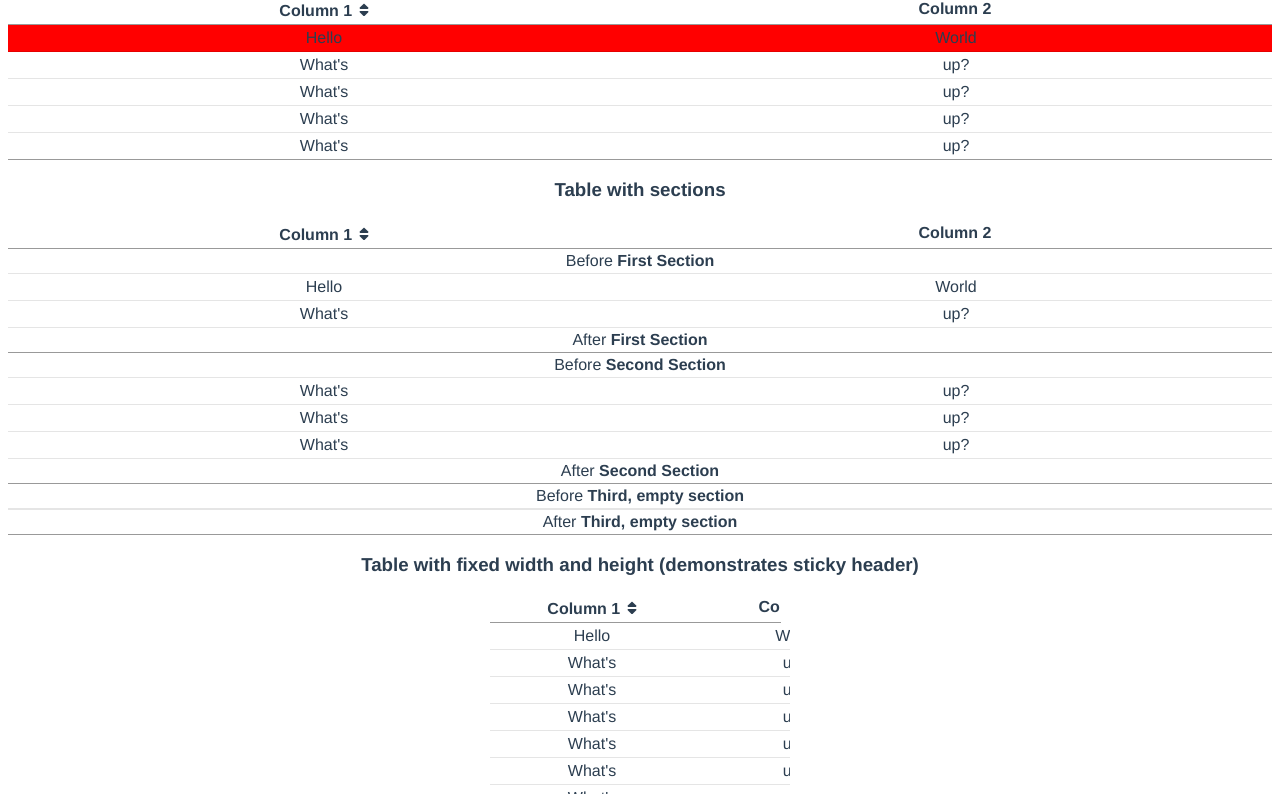
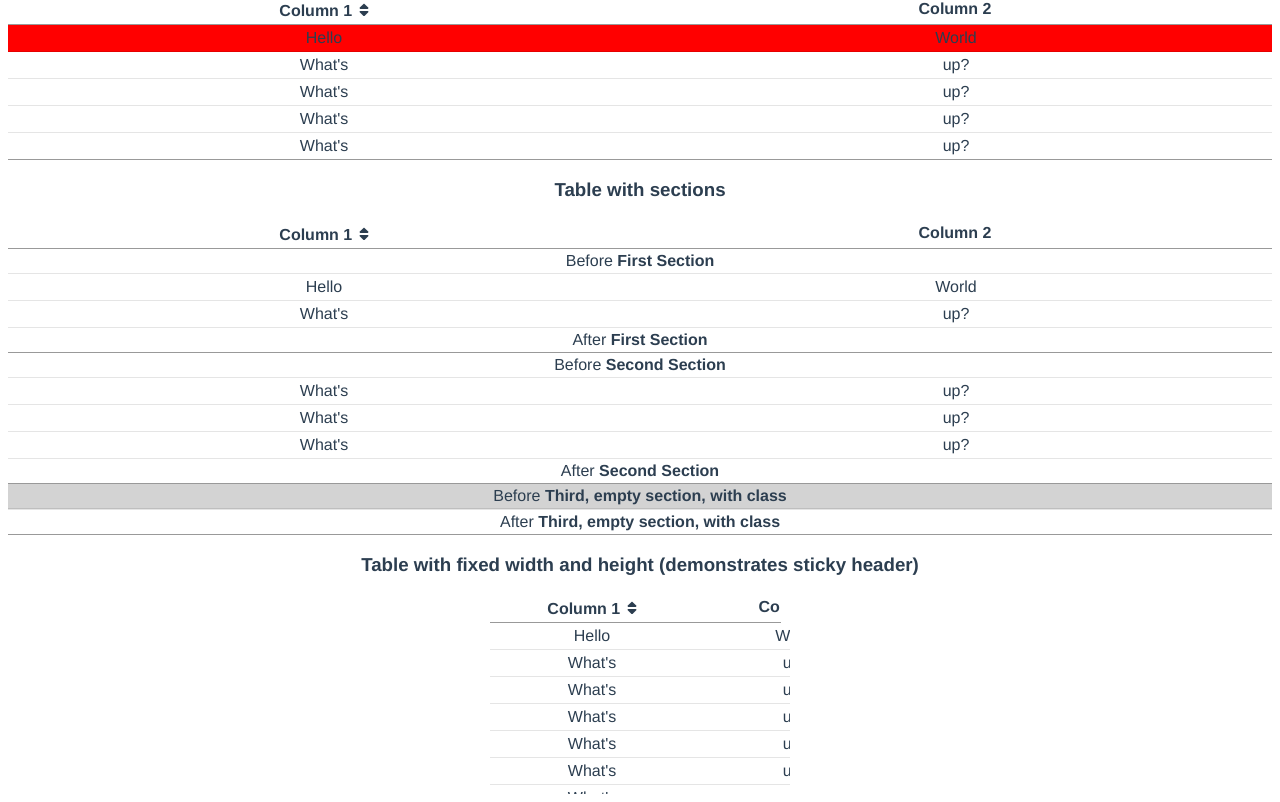
Before and after one commit to gbv/vue-flexible-table, a Vue app: page / in a window 1280 px wide. Shown: the part 508-1310 px from the top of the page. Built offline with nearby package versions, Linux system fonts and the light colour scheme; the HTML template or start-up script is replaced by a standard one.

Commit message:
Add custom section classes

```diff
--- a/src/Example03.vue
+++ b/src/Example03.vue
@@ -69,8 +69,9 @@ export default {
           ],
         },
         {
-          name: "Third, empty section",
+          name: "Third, empty section, with class",
           items: [],
+          _class: "custom-section-class",
         },
       ],
     }
@@ -79,4 +80,7 @@ export default {
 </script>
 
 <style>
+.custom-section-class > .flexibleTable-section-before {
+  background-color: lightgrey;
+}
 </style>
--- a/src/FlexibleTable.vue
+++ b/src/FlexibleTable.vue
@@ -84,7 +84,10 @@
       <div
         v-for="(section, section_index) in _sections"
         :key="`SECTION_${section_index}`"
-        class="flexibleTable-section">
+        class="flexibleTable-section"
+        :class="{
+          [section._class]: section._class != null
+        }">
         <!-- BEFORE_SECTION slot -->
         <div
           v-if="hasSlot('BEFORE_SECTION')"
```
